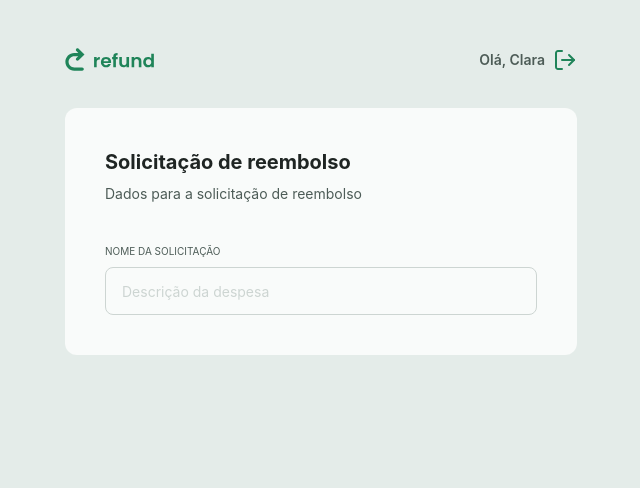
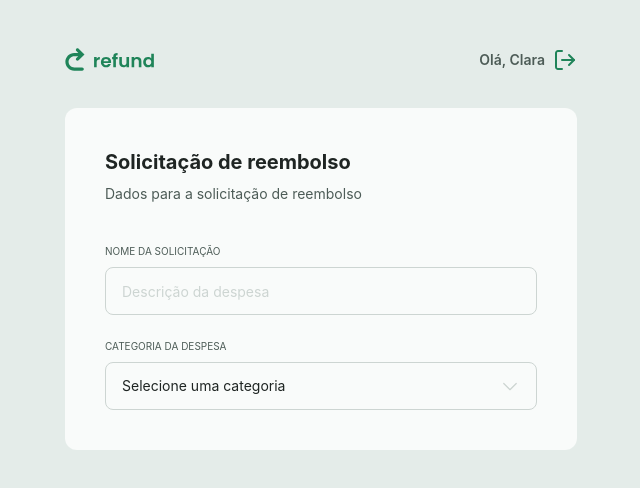
Before and after one commit to clara-nascie/new-refund, a React (Vite) app: page / in a window 1280 px wide. Shown: the top 488 px of the page, without its empty margins (319-959 px from the left). Built offline with nearby package versions, Linux system fonts and the light colour scheme.

Commit message:
feat: implement Select component and configure Tailwind theme for refund form

```diff
--- /dev/null
+++ b/src/components/Select.tsx
@@ -0,0 +1,29 @@
+import React from "react";
+
+type Props = React.ComponentProps<"select"> & {
+  legend?: string;
+};
+
+//serve para criar um <input> com label personalizada.
+export function Select({ legend, children, ...rest }: Props) {
+  return (
+    <fieldset className="flex flex-1 max-h-20 text-gray-200 focus-within:text-green-100">
+      {legend && (
+        <legend className="uppercase text-xxs mb-2 text-inherit">
+          {legend}
+        </legend>
+      )}
+      <select
+        className="w-full h-12 rounded-lg border border-gray-300 px-4 text-sm
+      text-gray-100 bg-transparent outline-none focus:border-2 focus:border-green-100 placeholder-gray-300 appearance-auto"
+      value = ""
+        {...rest}
+      >
+        <option value="" disabled hidden>
+          Selecione uma categoria
+        </option>
+        {children}
+      </select>
+    </fieldset>
+  );
+}
--- a/src/index.css
+++ b/src/index.css
@@ -16,3 +16,10 @@
 
   --text-xxs: 0.625rem;
 }
+
+select {
+  appearance: none;
+  background-image: url("./assets/icons/CaretDown.svg");
+  background-repeat: no-repeat;
+  background-position: right 1rem center;
+}
--- a/src/pages/Refund.tsx
+++ b/src/pages/Refund.tsx
@@ -1,4 +1,5 @@
 import { Input } from "../components/Input";
+import { Select } from "@/components/Select";
 
 export function Refund() {
   return (
@@ -20,6 +21,13 @@
         placeholder="Descrição da despesa"
         type="text"
       />
+
+      <Select required legend="Categoria da despesa">
+        <option value="lodging">Hospedagem</option>
+        <option value="food">Alimentação</option>
+        <option value="transport">Transporte</option>
+        <option value="others">Outros</option>
+      </Select>
     </form>
   );
 }
```
Also changed, not shown: src/assets/icons/CaretDown.svg (added).
